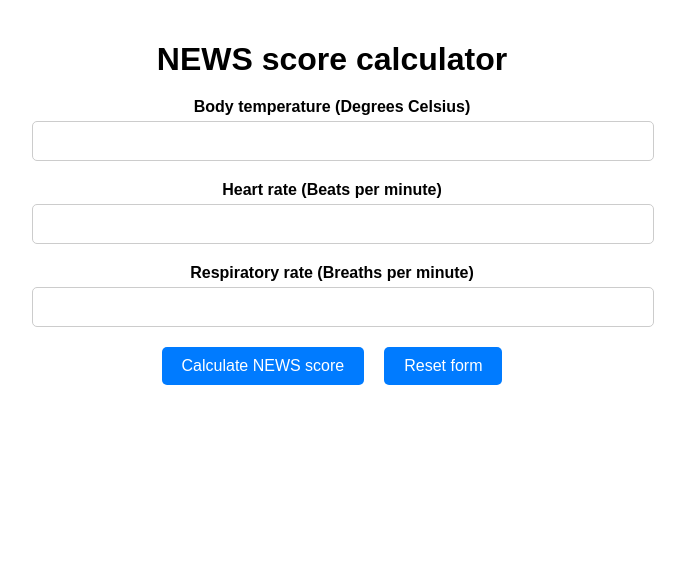
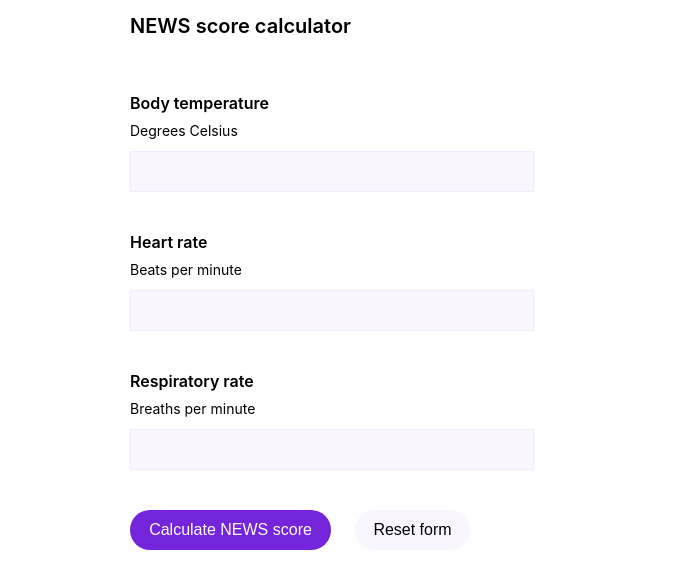
Before and after one commit to Slippersen/NewsScoreCalculator, a React (Create React App) app in the folder news-calculator/: page / in a window 1280 px wide. Shown: the top 588 px of the page, without its empty margins (308-993 px from the left). Built offline with nearby package versions, Linux system fonts and the light colour scheme.

Commit message:
Styling values from Figma

```diff
--- a/news-calculator/src/components/NewsForm.tsx
+++ b/news-calculator/src/components/NewsForm.tsx
@@ -1,65 +1,187 @@
-import { useState } from "react";
+import { useEffect, useState } from "react";
 import { AxiosError } from "axios";
 import styled from "styled-components";
 
 import Api from "../api";
 
-import { Measurement, NewsErrorData, NewsRequest, NewsResponse } from "../types";
+import {
+  Measurement,
+  NewsErrorData,
+  NewsRequest,
+  NewsResponse,
+} from "../types";
 
 const Container = styled.div`
-  max-width: 600px;
+  /* Content */
+
+  display: flex;
+  flex-direction: column;
+  align-items: flex-start;
   margin: 0 auto;
-  padding: 20px;
-  text-align: center;
-  font-family: Arial, sans-serif;
+  padding: 0px;
+  gap: 40px;
+
+  width: 404px;
+  height: 641px;
 `;
 
 const Title = styled.h1`
-  font-size: 2em;
-  margin-bottom: 20px;
+  /* Header */
+
+  width: 221px;
+  height: 26px;
+
+  /* Header 2 (20pt) */
+  font-style: normal;
+  font-weight: 600;
+  font-size: 20px;
+  line-height: 130%;
+  /* identical to box height, or 26px */
+
+  color: #000000;
 `;
 
 const FormField = styled.div`
-  margin-bottom: 20px;
+  /* Input field */
+
+  display: flex;
+  flex-direction: column;
+  align-items: flex-start;
+  padding: 0px;
+  gap: 12px;
+
+  width: 404px;
+  height: 99px;
 `;
 
 const Label = styled.label`
-  display: block;
-  margin-bottom: 5px;
-  font-weight: bold;
+  /* Label */
+
+  display: flex;
+  flex-direction: column;
+  align-items: flex-start;
+  padding: 0px;
+  gap: 8px;
+
+  font-style: normal;
+  font-weight: 600;
+  font-size: 16px;
+  line-height: 130%;
+
+  width: 339px;
+  height: 46px;
+
+  span {
+    width: 339px;
+    height: 17px;
+
+    /* Small (14) */
+    font-style: normal;
+    font-weight: 400;
+    font-size: 14px;
+    line-height: 17px;
+    /* identical to box height */
+  }
 `;
 
 const Input = styled.input`
-  width: 100%;
-  padding: 10px;
-  font-size: 1em;
-  border: 1px solid #ccc;
-  border-radius: 5px;
+  /* Primary Input */
+
+  box-sizing: border-box;
+
+  display: flex;
+  flex-direction: row;
+  align-items: center;
+  padding: 10px 12px 10px 24px;
+
+  width: 404px;
+  height: 41px;
+
+  color: #24102B;
+  background: #FAF6FF;
+  border: 1px solid rgba(116, 36, 218, 0.05);
+
+
 `;
 
-const Button = styled.button`
-  padding: 10px 20px;
-  font-size: 1em;
-  color: #fff;
-  background-color: #007bff;
-  border: none;
-  border-radius: 5px;
-  cursor: pointer;
-  margin: 0 10px;
+const ButtonGroup = styled.div`
+  /* Buttons */
 
-  &:hover {
-    background-color: #0056b3;
+  display: flex;
+  flex-direction: row;
+  align-items: center;
+  padding: 0px;
+  gap: 24px;
+
+  width: 340px;
+  height: 40px;
+
+  button {
+    /* Button */
+
+    /* Standard brødtekst */
+    font-style: normal;
+    font-weight: 400;
+    font-size: 16px;
+    line-height: 24px;
+    /* identical to box height, or 150% */
+
+    display: flex;
+    flex-direction: row;
+    justify-content: center;
+    align-items: center;
+    padding: 8px 16px;
+
+    border-radius: 40px;
+    border-width: 0px;
+  }
+
+  button:hover {
+    cursor: pointer;
   }
 `;
 
-const Result = styled.div`
-  margin-top: 20px;
-  font-size: 1.5em;
-  font-weight: bold;
+const CalculateButton = styled.button`
+  gap: 10px;
+
+  width: 201px;
+  height: 40px;
+
+  background: #7424DA;
+  color: #FFFFFF;
 `;
 
-// TODO: style the form
-// TODO: validate the form, disable button, useEffect
+const ResetButton = styled.button`
+  gap: 12px;
+
+  width: 115px;
+  height: 40px;
+
+  background: #FAF6FF;
+`;
+
+const Result = styled.div<{ $isError?: boolean }>`
+  /* Score */
+
+  box-sizing: border-box;
+
+  display: flex;
+  flex-direction: row;
+  align-items: center;
+  padding: 16px;
+  gap: 16px;
+
+  width: 404px;
+  height: 58px;
+
+  color: ${(props) => (props.$isError ? "orange" : "#351B44")};
+
+  background: ${(props) => (props.$isError ? "#5a00b3" : "#FAF6FF")};
+  border: 1px solid rgba(116, 36, 218, 0.4);
+  border-radius: 10px;
+`;
+
+// TODO: validate the form, disable button
 
 const NewsForm = () => {
   const [bodyTemperature, setBodyTemperature] = useState<string>("");
@@ -67,6 +189,12 @@ const NewsForm = () => {
   const [respiratoryRate, setRespiratoryRate] = useState<string>("");
   const [newsScore, setNewsScore] = useState<number | null>(null);
   const [errorMessage, setErrorMessage] = useState<string | null>(null);
+
+  // Reset scores and error message when any of the input fields change
+  useEffect(() => {
+    setNewsScore(null);
+    setErrorMessage(null);
+  }, [bodyTemperature, heartRate, respiratoryRate]);
 
   const handleCalculate = async () => {
     const temp: Measurement = {
@@ -91,8 +219,7 @@ const NewsForm = () => {
     Api.GetNewsCalculation(request)
       .then((response: NewsResponse) => setNewsScore(response.score))
       .catch((error: AxiosError<NewsErrorData>) => {
-        console.error(error);
-        setErrorMessage(error.response?.data?.detail!);
+        setErrorMessage(error.response?.data?.detail ?? "An error occurred");
       });
   };
 
@@ -101,6 +228,7 @@ const NewsForm = () => {
     setHeartRate("");
     setRespiratoryRate("");
     setNewsScore(null);
+    setErrorMessage(null);
   };
 
   return (
@@ -109,40 +237,39 @@ const NewsForm = () => {
       <FormField>
         <Label>
           Body temperature
-          <span> (Degrees Celsius)</span>
+          <span>Degrees Celsius</span>
         </Label>
         <Input
           type="number"
-          value={bodyTemperature}
           onChange={(e) => setBodyTemperature(e.target.value)}
         />
       </FormField>
       <FormField>
         <Label>
           Heart rate
-          <span> (Beats per minute)</span>
+          <span>Beats per minute</span>
         </Label>
         <Input
           type="number"
-          value={heartRate}
           onChange={(e) => setHeartRate(e.target.value)}
         />
       </FormField>
       <FormField>
         <Label>
           Respiratory rate
-          <span> (Breaths per minute)</span>
+          <span>Breaths per minute</span>
         </Label>
         <Input
           type="number"
-          value={respiratoryRate}
           onChange={(e) => setRespiratoryRate(e.target.value)}
         />
       </FormField>
-      <Button onClick={handleCalculate}>Calculate NEWS score</Button>
-      <Button onClick={handleReset}>Reset form</Button>
+      <ButtonGroup>
+        <CalculateButton onClick={handleCalculate}>Calculate NEWS score</CalculateButton>
+        <ResetButton onClick={handleReset}>Reset form</ResetButton>
+      </ButtonGroup>
       {newsScore && <Result>News score: {newsScore}</Result>}
-      {errorMessage && <Result>Error: {errorMessage}</Result>}
+      {errorMessage && <Result $isError={true}>{errorMessage}</Result>}
     </Container>
   );
 };
```
